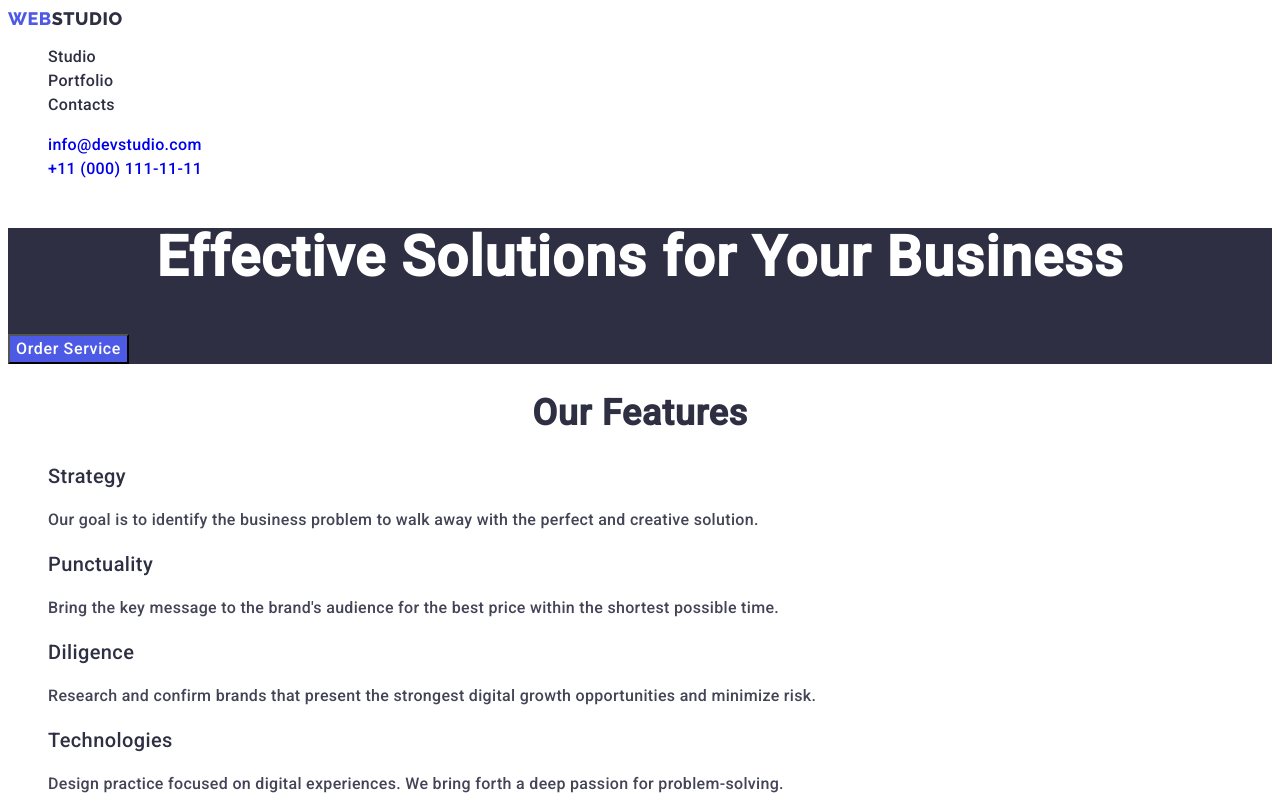
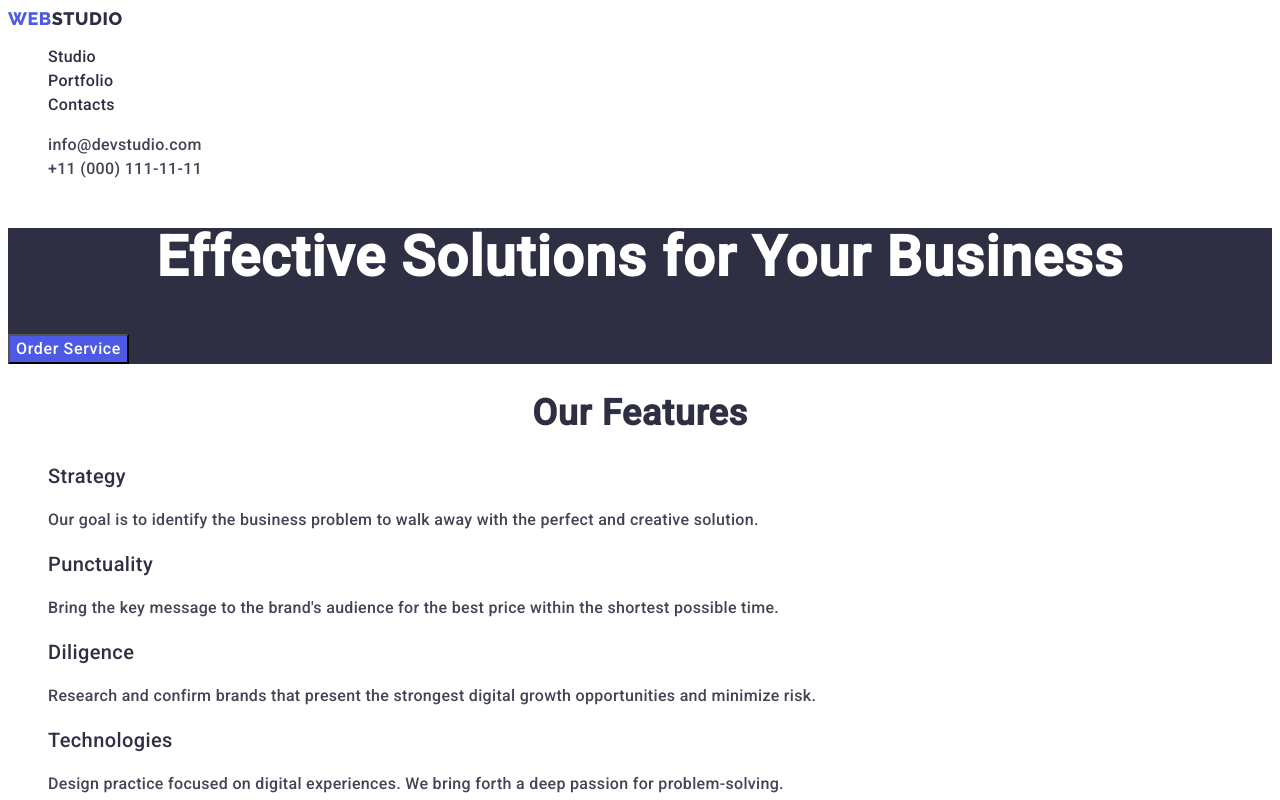
Before and after one commit to andRovn/goit-markup-hw-02, a plain HTML site: page index.html in a window 1280 px wide. Shown: the top 800 px of the page. Drawn offline with Linux system fonts and the light colour scheme.

Commit message:
dzheader

```diff
--- a/index.html
+++ b/index.html
@@ -38,13 +38,15 @@
       </nav>
       <address class="add">
         <ul class="list">
-          <li class="add-list">
-            <a class="link" href="mailto:info@devstudio.com"
+          <li>
+            <a class="add-list link" href="mailto:info@devstudio.com"
               >info@devstudio.com</a
             >
           </li>
-          <li class="add-list">
-            <a class="link" href="tel:+110001111111">+11 (000) 111-11-11</a>
+          <li>
+            <a class="add-list link" href="tel:+110001111111"
+              >+11 (000) 111-11-11</a
+            >
           </li>
         </ul>
       </address>
```
